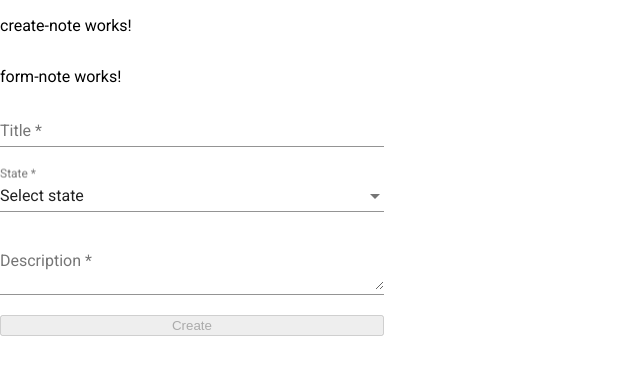
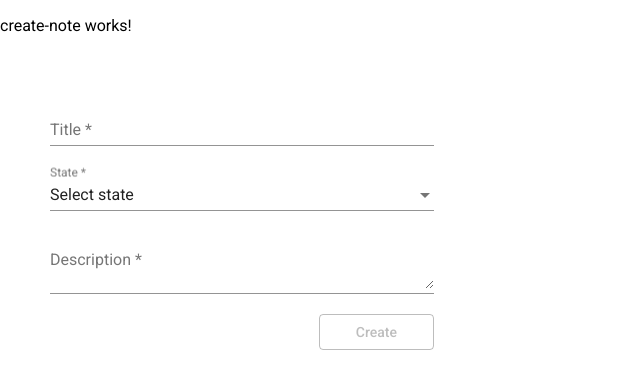
Before and after one commit to PatricioLabra/NotesAPP, an Angular app in the folder frontend/: page / in a window 1280 px wide. Shown: the top 388 px of the page, without its empty margins (0-640 px from the left). Built offline with nearby package versions, Linux system fonts and the light colour scheme.

Commit message:
Se cambia el boton

```diff
--- a/frontend/src/app/components/form-note/form-note.component.html
+++ b/frontend/src/app/components/form-note/form-note.component.html
@@ -1,5 +1,3 @@
-<p>form-note works!</p>
-
 <form [formGroup]="formNote" (ngSubmit)="onSubmit()">
   <mat-form-field>
     <mat-label>Title</mat-label>
@@ -21,5 +19,12 @@
     <textarea formControlName="description" matInput required></textarea>
   </mat-form-field>
 
-  <button type="submit" [disabled]="!formNote.valid">{{ textSubmitButton }}</button>
+  <button
+    mat-stroked-button
+    type="submit"
+    [disabled]="!formNote.valid"
+    class="submit-button"
+  >
+    {{ textSubmitButton }}
+  </button>
 </form>
--- a/frontend/src/app/components/form-note/form-note.component.scss
+++ b/frontend/src/app/components/form-note/form-note.component.scss
@@ -6,5 +6,11 @@
     display: flex;
     flex-direction: column;
     width: 30%;
+    padding: 50px;
+
+    .submit-button {
+      align-self: flex-end;
+      width: 30%;
+    }
   }
 }
--- a/frontend/src/app/modules/angular-material/angular-material.module.ts
+++ b/frontend/src/app/modules/angular-material/angular-material.module.ts
@@ -2,12 +2,14 @@ import { NgModule } from '@angular/core';
 import { MatFormFieldModule } from '@angular/material/form-field';
 import { MatInputModule } from '@angular/material/input';
 import { MatSelectModule } from '@angular/material/select';
+import {MatButtonModule} from '@angular/material/button';
 
 @NgModule({
   exports: [
     MatFormFieldModule,
     MatInputModule,
     MatSelectModule,
+    MatButtonModule,
   ]
 })
 export class AngularMaterialModule { }
```
